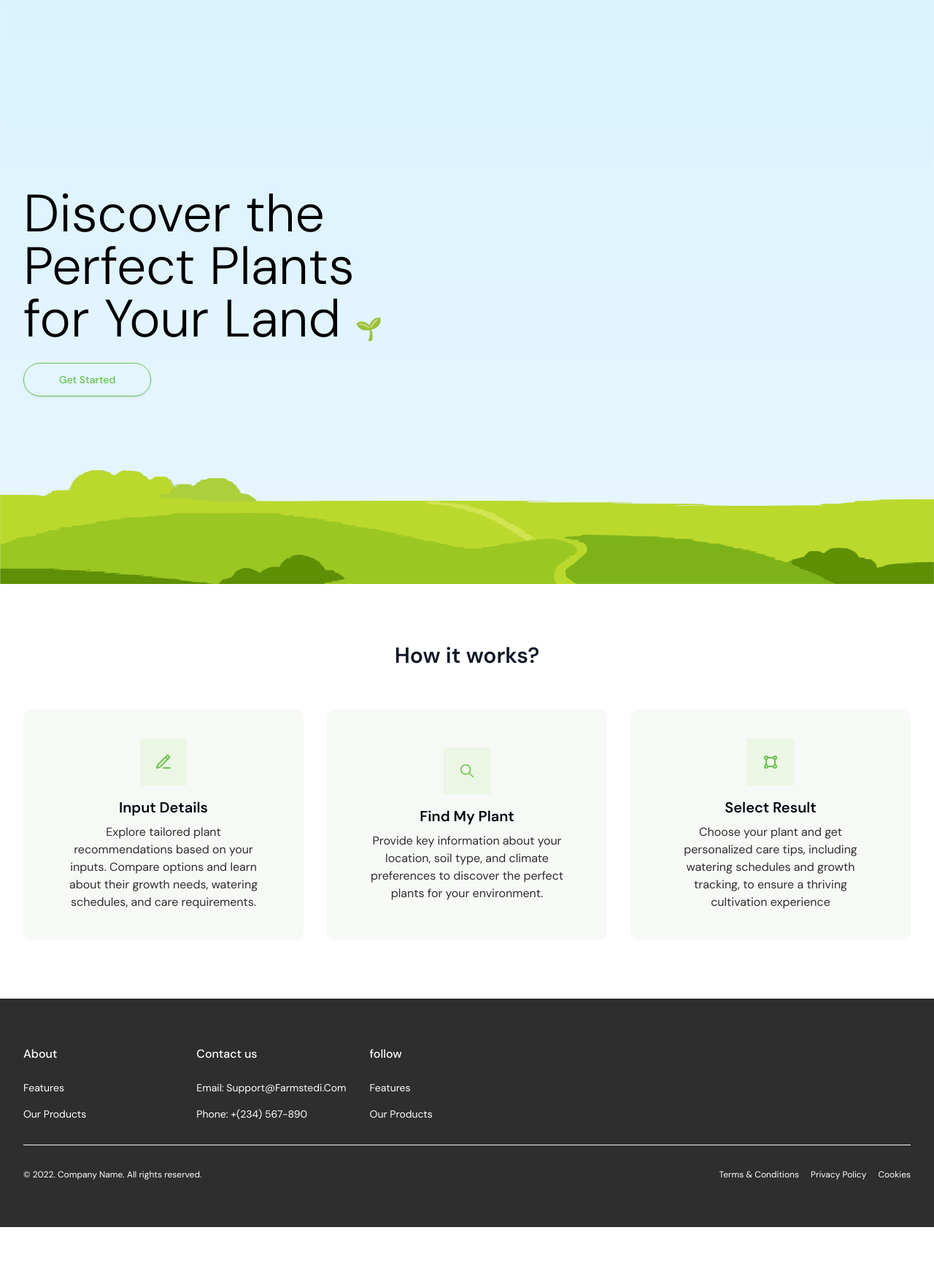
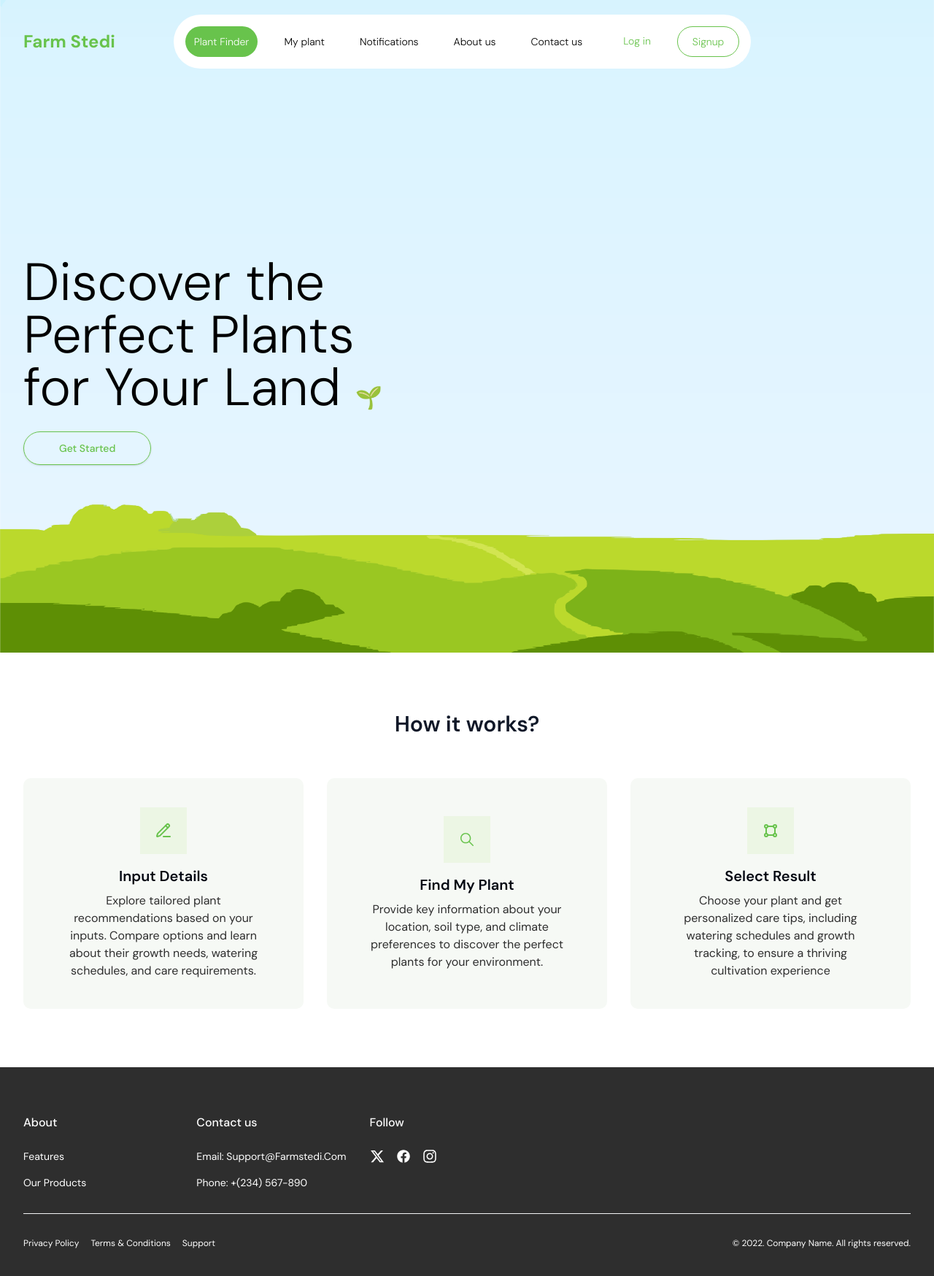
Before and after one commit to Rasheed124/farmstedi-frontend, a Next.js app: page / in a window 1280 px wide. Shown: the top 1748 px of the page at 73% size. Before the commit the page ends 1681 px from the top, so only its background shows below. Built offline with nearby package versions, Linux system fonts and the light colour scheme.

Commit message:
pushed home page

```diff
--- a/src/app/page.tsx
+++ b/src/app/page.tsx
@@ -13,7 +13,7 @@ export default function Home() {
     <>
       <main>
         <div className="relative bg-[url(/images/home-bg.png)] bg-cover bg-center bg-no-repeat">
-          {/* <Header /> */}
+          <Header />
           <section className="relative mx-auto max-w-screen-xl px-4 py-20 sm:px-6 lg:flex lg:h-screen lg:items-center lg:px-8">
             <div className="max-w-sm lg:max-w-xl  text-left  lg:pr-10">
               <h1 className=" font-light text-black ">
@@ -106,24 +106,17 @@ export default function Home() {
 
                   <ul className="mt-6 space-y-4 text-sm capitalize">
                     <li>
-                      <Link
-                        href="#"
-                        className=" transition hover:opacity-75"
-                      >
+                      <Link href="#" className=" transition hover:opacity-75">
                         {" "}
                         Features{" "}
                       </Link>
                     </li>
                     <li>
-                      <Link
-                        href="#"
-                        className=" transition hover:opacity-75"
-                      >
+                      <Link href="#" className=" transition hover:opacity-75">
                         {" "}
                         Our Products{" "}
                       </Link>
                     </li>
-
                   </ul>
                 </div>
                 <div className="col-span-2 sm:col-span-1">
@@ -131,49 +124,41 @@ export default function Home() {
 
                   <ul className="mt-6 space-y-4 text-sm capitalize">
                     <li>
-                      <Link
-                        href="#"
-                        className=" transition hover:opacity-75"
-                      >
+                      <Link href="#" className=" transition hover:opacity-75">
                         {" "}
                         Email: support@farmstedi.com{" "}
                       </Link>
                     </li>
                     <li>
-                      <Link
-                        href="#"
-                        className=" transition hover:opacity-75"
-                      >
+                      <Link href="#" className=" transition hover:opacity-75">
                         {" "}
                         Phone: +(234) 567-890{" "}
                       </Link>
                     </li>
-
                   </ul>
                 </div>
                 <div className="col-span-2 sm:col-span-1">
-                  <p className="font-medium ">follow</p>
+                  <p className="font-medium ">Follow</p>
 
-                  <ul className="mt-6 space-y-4 text-sm capitalize">
+                  <ul className="mt-6 space-x-4 flex  text-sm capitalize">
                     <li>
-                      <Link
-                        href="#"
-                        className=" transition hover:opacity-75"
-                      >
+                      <Link href="#" className=" transition hover:opacity-75">
                         {" "}
-                        Features{" "}
+                        <FaXTwitter  className="text-white text-xl"/>
                       </Link>
                     </li>
                     <li>
-                      <Link
-                        href="#"
-                        className=" transition hover:opacity-75"
-                      >
+                      <Link href="#" className=" transition hover:opacity-75">
                         {" "}
-                        Our Products{" "}
+                     <IoLogoFacebook className="text-white text-xl" />
                       </Link>
                     </li>
-
+                    <li>
+                      <Link href="#" className=" transition hover:opacity-75">
+                        {" "}
+                     <FaInstagram className="text-white text-xl" />
+                      </Link>
+                    </li>
                   </ul>
                 </div>
               </div>
@@ -181,41 +166,34 @@ export default function Home() {
 
             <div className="mt-8 border-t border-gray-100 pt-8">
               <div className="sm:flex sm:justify-between">
-                <p className="text-xs text-white">
-                  &copy; 2022. Company Name. All rights reserved.
-                </p>
-
                 <ul className="mt-8 flex flex-wrap justify-start gap-4 text-xs sm:mt-0 lg:justify-end">
                   <li>
-                    <a
-                      href="#"
-                      className=" transition hover:opacity-75"
-                    >
+                    <a href="#" className=" transition hover:opacity-75">
                       {" "}
-                      Terms & Conditions{" "}
+                      Privacy Policy{" "}
+
                     </a>
                   </li>
 
                   <li>
-                    <a
-                      href="#"
-                      className=" transition hover:opacity-75"
-                    >
+                    <a href="#" className=" transition hover:opacity-75">
                       {" "}
-                      Privacy Policy{" "}
+                      Terms & Conditions{" "}
+
                     </a>
                   </li>
 
                   <li>
-                    <a
-                      href="#"
-                      className=" transition hover:opacity-75"
-                    >
+                    <a href="#" className=" transition hover:opacity-75">
                       {" "}
-                      Cookies{" "}
+                      Support{" "}
                     </a>
                   </li>
                 </ul>
+
+                <p className="text-xs text-white">
+                  &copy; 2022. Company Name. All rights reserved.
+                </p>
               </div>
             </div>
           </div>
--- a/src/components/layout/Header.tsx
+++ b/src/components/layout/Header.tsx
@@ -6,16 +6,16 @@ const Header = () => {
     <>
       <header className="">
         <div className="mx-auto max-w-screen-xl px-4 sm:px-6 lg:px-8  bg-transparent pt-5">
-          <div className="flex h-16 items-center gap-x-20 ">
+          <div className="flex  items-center gap-x-20 ">
             {/* LOGO */}
-            <div className="md:flex md:items-center md:gap-12">
+            <div className="">
               <a className="block text-fmsgreenLight text-2xl font-bold " href="#">
                 <h1>Farm Stedi</h1>
               </a>
             </div>
 
             <div className="">
-              <nav  className="bg-transparent md:bg-white rounded-full p-4 flex  gap-x-6" >
+              <nav  className="bg-transparent md:bg-white rounded-full p-4 flex font-light  gap-x-6" >
                 <ul className=" items-center gap-6 text-sm hidden md:flex">
                   <li>
                     <Link
@@ -37,7 +37,7 @@ const Header = () => {
                   </li>
                   <li>
                     <Link
-                      className="text-white p-3 rounded-full "
+                      className="text-black p-3 rounded-full "
                       href="#"
                     >
                       {" "}
@@ -46,7 +46,7 @@ const Header = () => {
                   </li>
                   <li>
                     <Link
-                      className="text-white p-3 rounded-full "
+                      className="text-black p-3 rounded-full "
                       href="#"
                     >
                       {" "}
@@ -55,7 +55,7 @@ const Header = () => {
                   </li>
                   <li>
                     <Link
-                      className="text-white p-3 rounded-full "
+                      className="text-black p-3 rounded-full "
                       href="#"
                     >
                       {" "}
@@ -69,15 +69,15 @@ const Header = () => {
                   <div className="flex items-center gap-4">
                     <div className="sm:flex sm:gap-4">
                       <Link
-                        className="rounded-md  px-5 py-2.5 text-sm font-medium text-white shadow-sm"
+                        className=" px-5 py-2.5 rounded-full  text-sm  text-fmsgreenLight "
                         href="#"
                       >
-                        Login
+                        Log in
                       </Link>
 
                       <div className="hidden sm:flex">
                         <Link
-                          className="rounded-md border border-greenLight px-5 py-2.5 text-sm font-medium text-teal-600"
+                          className="px-5 py-2.5 rounded-full  text-sm text-fmsgreenLight  border border-fmsgreenLight hover:bg-fmsgreenLight hover:text-white"
                           href="#"
                         >
                           Signup
```
